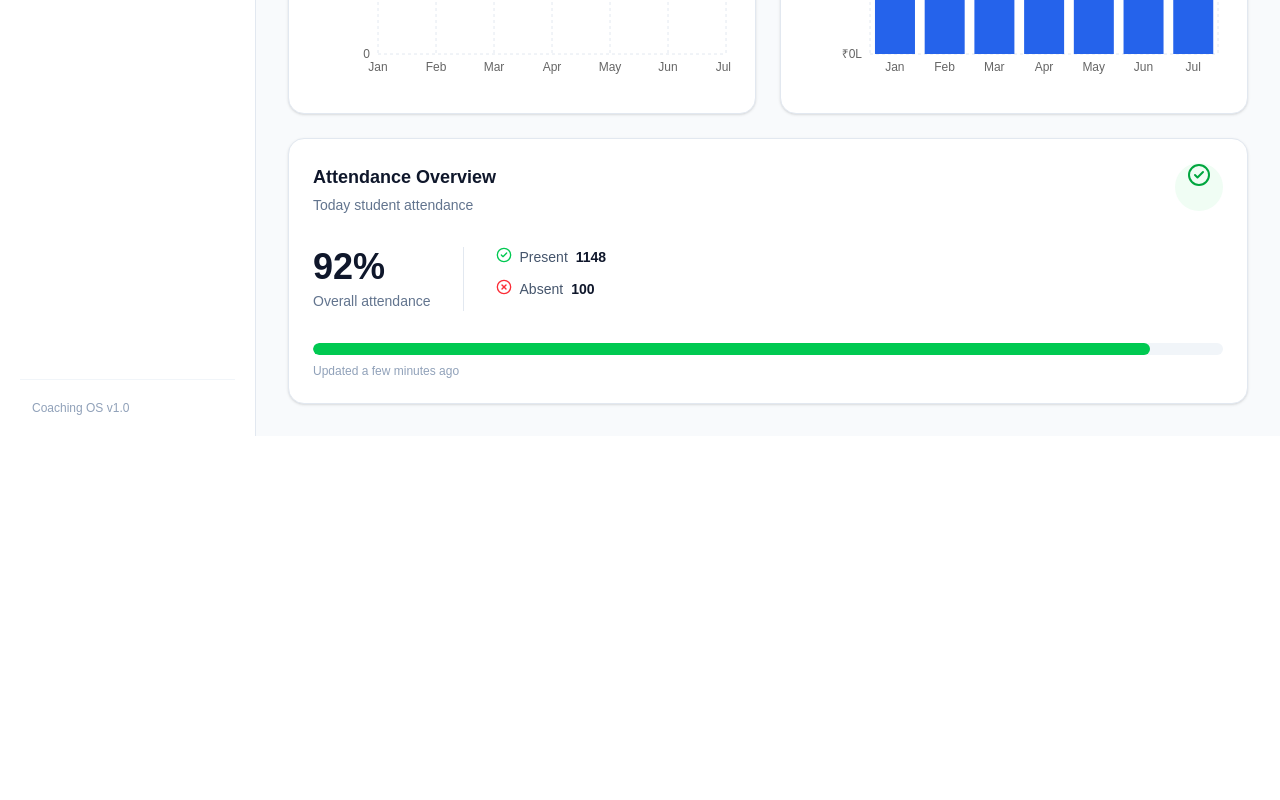
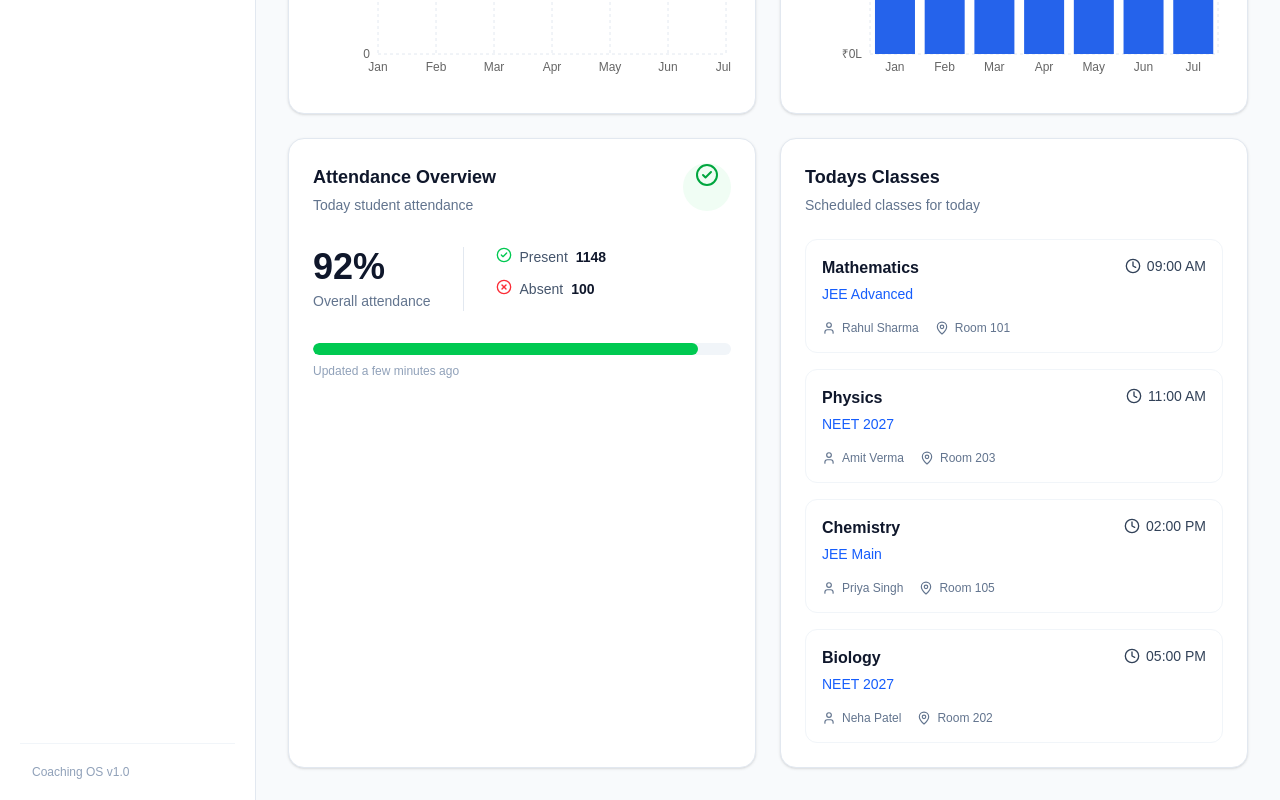
Before and after one commit to devleyj/Coaching-os-admin, a Next.js app: page / in a window 1280 px wide. Shown: the part 646-1446 px from the top of the page. Before the commit the page ends 1082 px from the top, so only its background shows below. Built offline with nearby package versions, Linux system fonts and the light colour scheme.

Commit message:
Add today's classes dashboard section

```diff
--- a/app/components/AttendanceOverview.tsx
+++ b/app/components/AttendanceOverview.tsx
@@ -2,7 +2,6 @@
 
 import { CheckCircle2,
   XCircle,
-  Clock,
  } from "lucide-react";
 
 const attendanceData = {
--- /dev/null
+++ b/app/components/TodaysClasses.tsx
@@ -0,0 +1,89 @@
+"use client";
+
+import { Clock, MapPin, User } from "lucide-react";
+
+const classes = [
+  {
+    time: "09:00 AM",
+    subject: "Mathematics",
+    batch: "JEE Advanced",
+    teacher: "Rahul Sharma",
+    room: "Room 101",
+  },
+  {
+    time: "11:00 AM",
+    subject: "Physics",
+    batch: "NEET 2027",
+    teacher: "Amit Verma",
+    room: "Room 203",
+  },
+  {
+    time: "02:00 PM",
+    subject: "Chemistry",
+    batch: "JEE Main",
+    teacher: "Priya Singh",
+    room: "Room 105",
+  },
+  {
+    time: "05:00 PM",
+    subject: "Biology",
+    batch: "NEET 2027",
+    teacher: "Neha Patel",
+    room: "Room 202",
+  },
+];
+
+export default function TodaysClasses() {
+  return (
+    <div className="rounded-2xl border border-slate-200 bg-white p-6 shadow-sm">
+      <div className="mb-6">
+        <h2 className="text-lg font-semibold text-slate-900">
+          Todays Classes
+        </h2>
+
+        <p className="mt-1 text-sm text-slate-500">
+          Scheduled classes for today
+        </p>
+      </div>
+
+      <div className="space-y-4">
+        {classes.map((item) => (
+          <div
+            key={`${item.time}-${item.subject}`}
+            className="rounded-xl border border-slate-100 p-4 transition hover:bg-slate-50"
+          >
+            <div className="flex items-start justify-between gap-4">
+
+              <div>
+                <h3 className="font-semibold text-slate-900">
+                  {item.subject}
+                </h3>
+
+                <p className="mt-1 text-sm text-blue-600">
+                  {item.batch}
+                </p>
+              </div>
+
+              <div className="flex items-center gap-1.5 text-sm font-medium text-slate-700">
+                <Clock size={16} />
+                {item.time}
+              </div>
+            </div>
+
+            <div className="mt-4 flex flex-wrap gap-4 text-xs text-slate-500">
+              <span className="flex items-center gap-1.5">
+                <User size={14} />
+                {item.teacher}
+              </span>
+
+              <span className="flex items-center gap-1.5">
+                <MapPin size={14} />
+                {item.room}
+              </span>
+            </div>
+          </div>
+        ))}
+      </div>
+    </div>
+  );
+}
--- a/app/page.tsx
+++ b/app/page.tsx
@@ -2,6 +2,7 @@ import Slidebar from "./components/Slidebar";
 import StudentGrowthChart from "./components/StudentGrowthCharts";
 import RevenueChart from "./components/RevenueChart";
 import AttendanceOverview from "./components/AttendanceOverview";
+import TodaysClasses from "./components/TodaysClasses";
 
 import{  Bell,
   Search,
@@ -177,9 +178,10 @@ export default function Home(){
             <RevenueChart />
           </div>
 
-          {/* Attendance Overview*/}
-          <div className="mt-6">
+          {/* Attendance + Today's Classes */}
+          <div className="mt-6 grid grid-cols-1 gap-6 xl:grid-cols-2">
             <AttendanceOverview />
+            <TodaysClasses />
           </div>
 
         </section>
```
